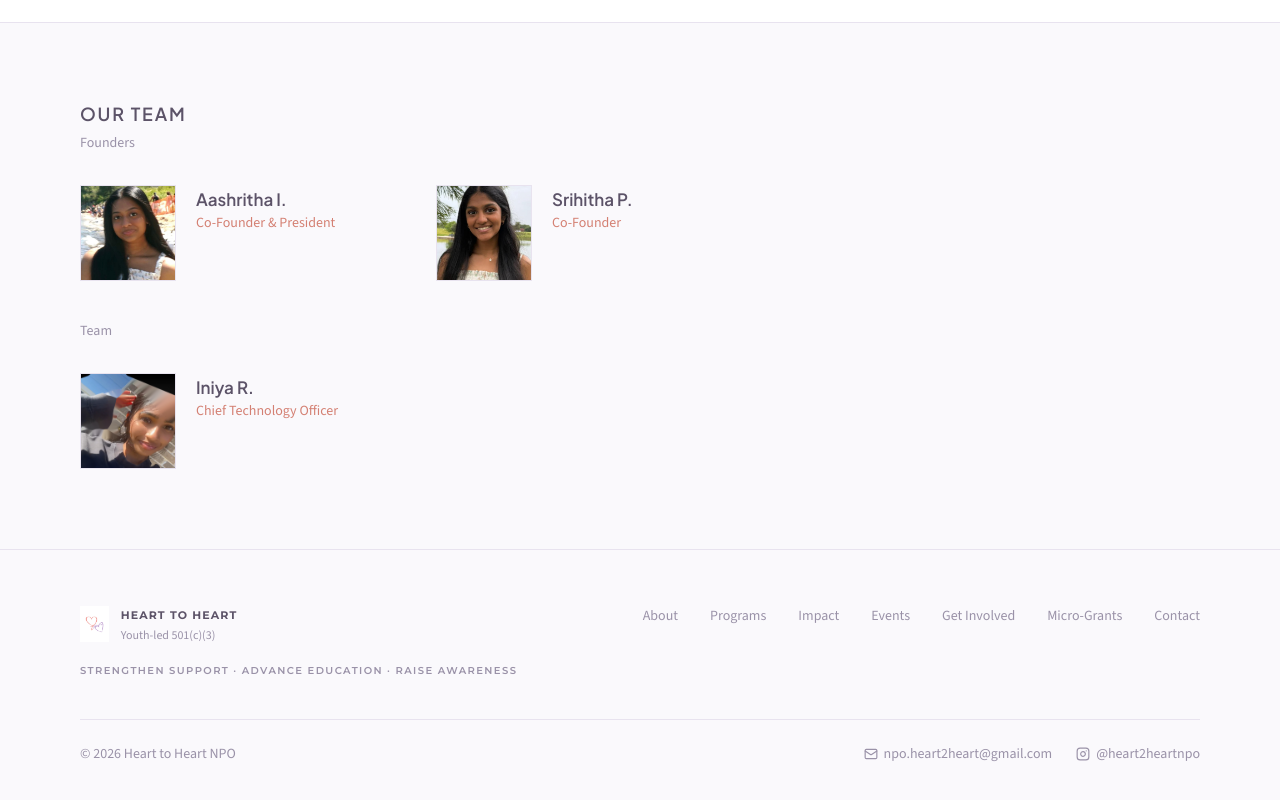
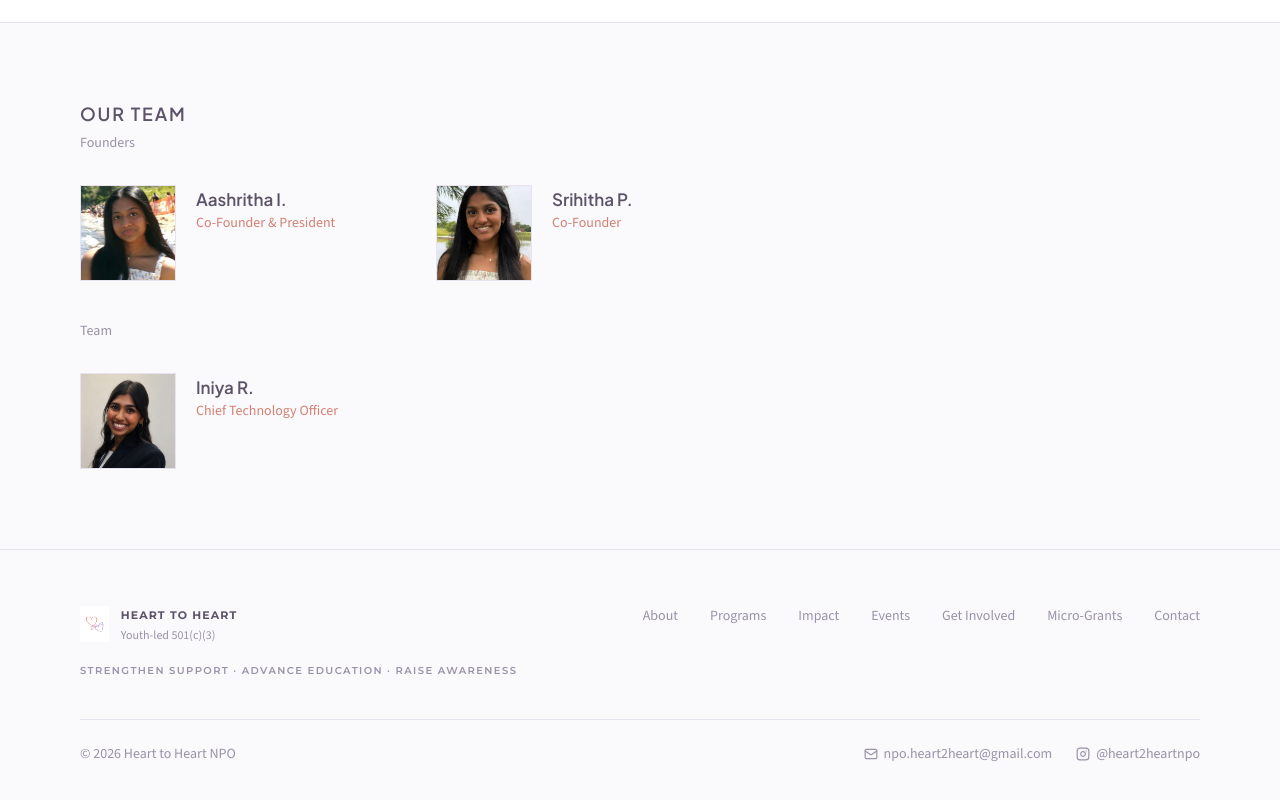
Before and after one commit to IniyaAI/hero-ibd, a Next.js app: page /about in a window 1280 px wide. Shown: the part 661-1461 px from the top of the page. Built offline with nearby package versions, Linux system fonts and the light colour scheme.

Commit message:
Update Iniya team photo on about page

```diff
--- a/app/about/page.tsx
+++ b/app/about/page.tsx
@@ -22,7 +22,7 @@
     name: "Iniya R.",
     title: "Chief Technology Officer",
     image: "/images/team/iniya.png",
-    imageClassName: "object-cover object-[center_18%]",
+    imageClassName: "object-cover object-[center_10%]",
   },
 ];
 
```
Also changed, not shown: public/images/team/iniya.png.
